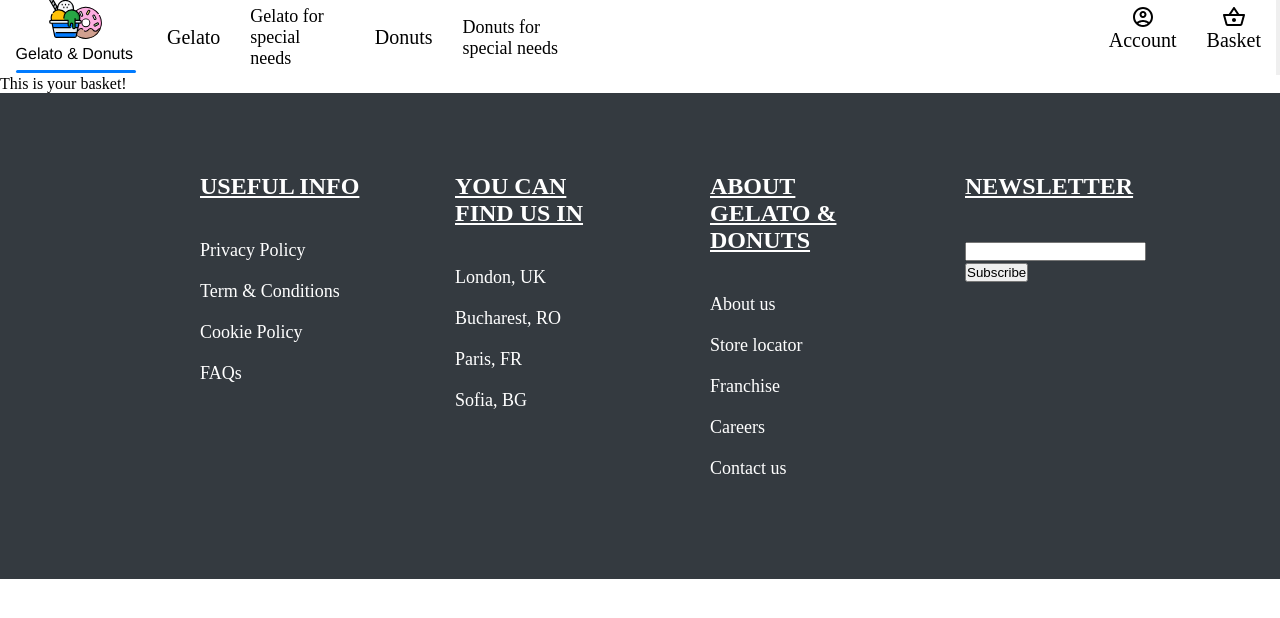
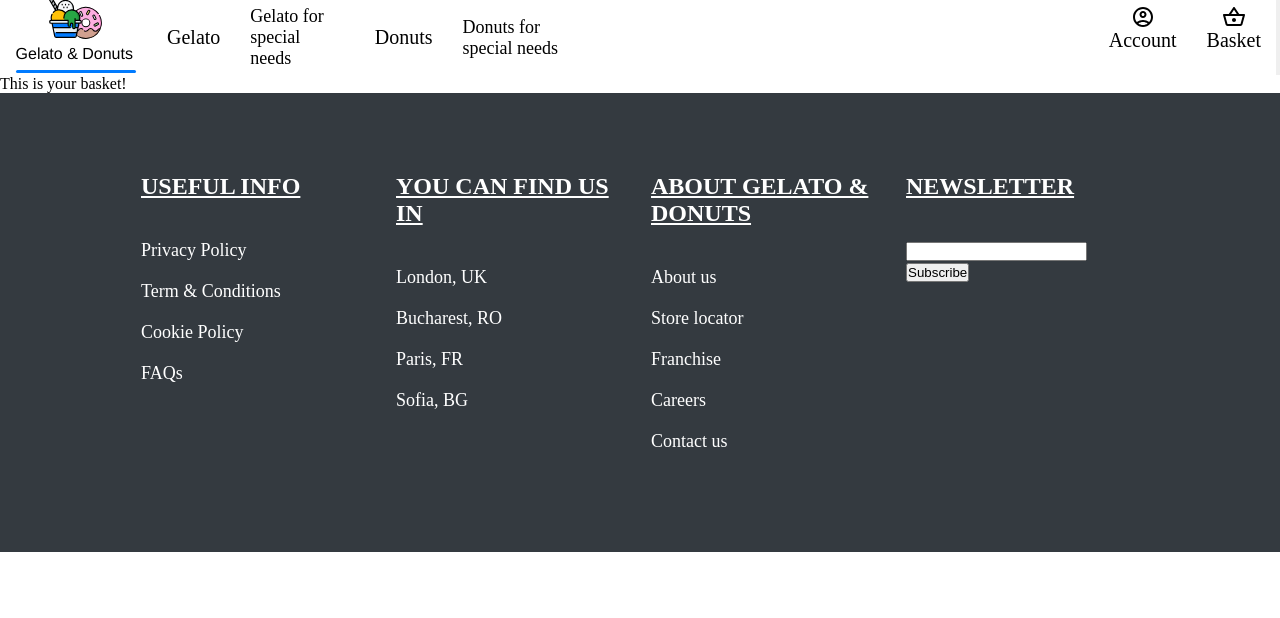
Before and after one commit to IonutDevBst/Proiect-Deloitte1, a React (Create React App) app: page /basket in a window 1280 px wide. Shown: the top 618 px of the page. Built offline with nearby package versions, Linux system fonts and the light colour scheme.

Commit message:
another commit 'footer style'

```diff
--- a/src/components/Footer/FooterStyles.js
+++ b/src/components/Footer/FooterStyles.js
@@ -26,7 +26,7 @@ export const Column = styled.div`
   display: flex;
   flex-direction: column;
   text-align: left;
-  margin-left: 60px;
+  margin-left: 1px;
 `;
 
 export const Form = styled.form`
```
